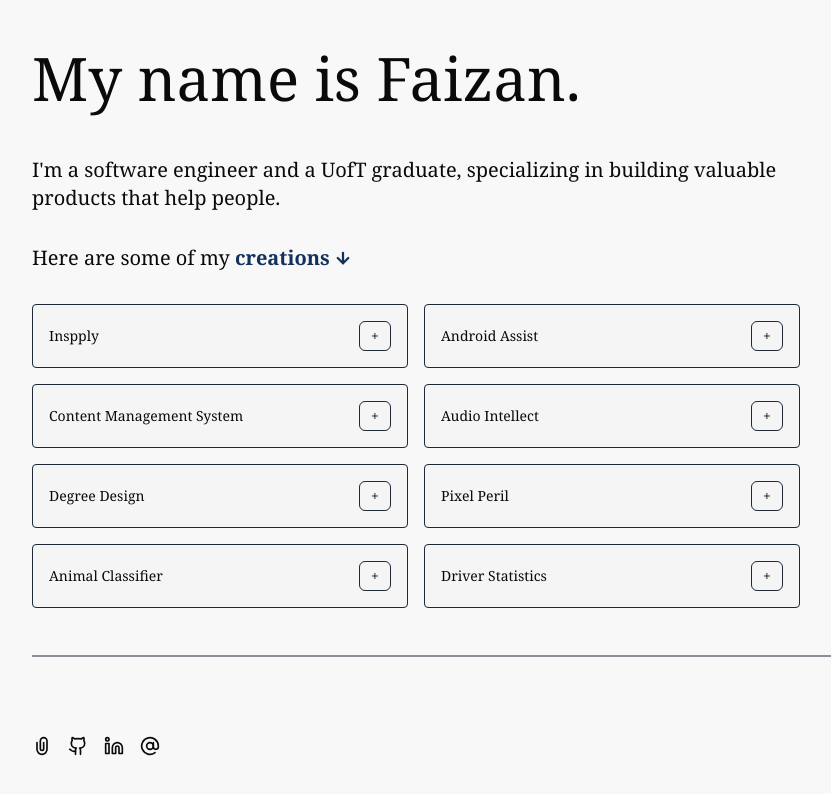
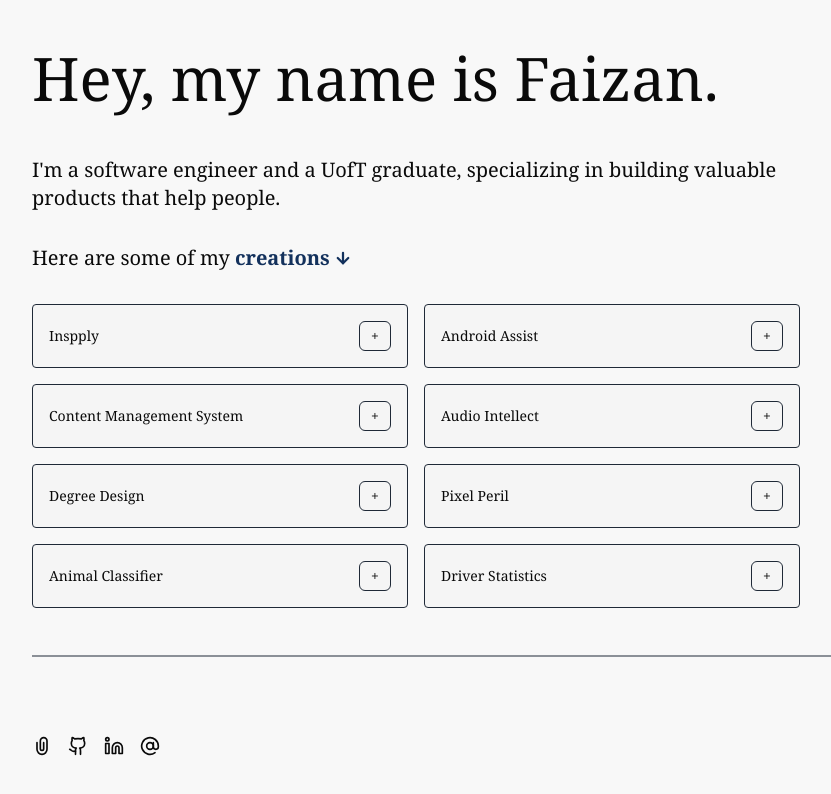
Before and after one commit to faizannaseerr/PortfolioV3, a Next.js app: page / in a window 1280 px wide. Shown: the top 794 px of the page, without its empty margins (48-879 px from the left). Built offline with nearby package versions, Linux system fonts and the light colour scheme.

Commit message:
changed header text

```diff
--- a/src/components/Intro.tsx
+++ b/src/components/Intro.tsx
@@ -15,7 +15,7 @@ const Intro = () => {
                     transition={{ duration: 0.5, delay: 0.1 }}
                     className="text-4xl sm:text-6xl font-serif"
                 >
-                    My name is Faizan.
+                    Hey, my name is Faizan.
                 </motion.div>
                 {/* <div className="bg-gray-900 h-[0.5px] mt-8"></div> */}
                 <motion.div
```
